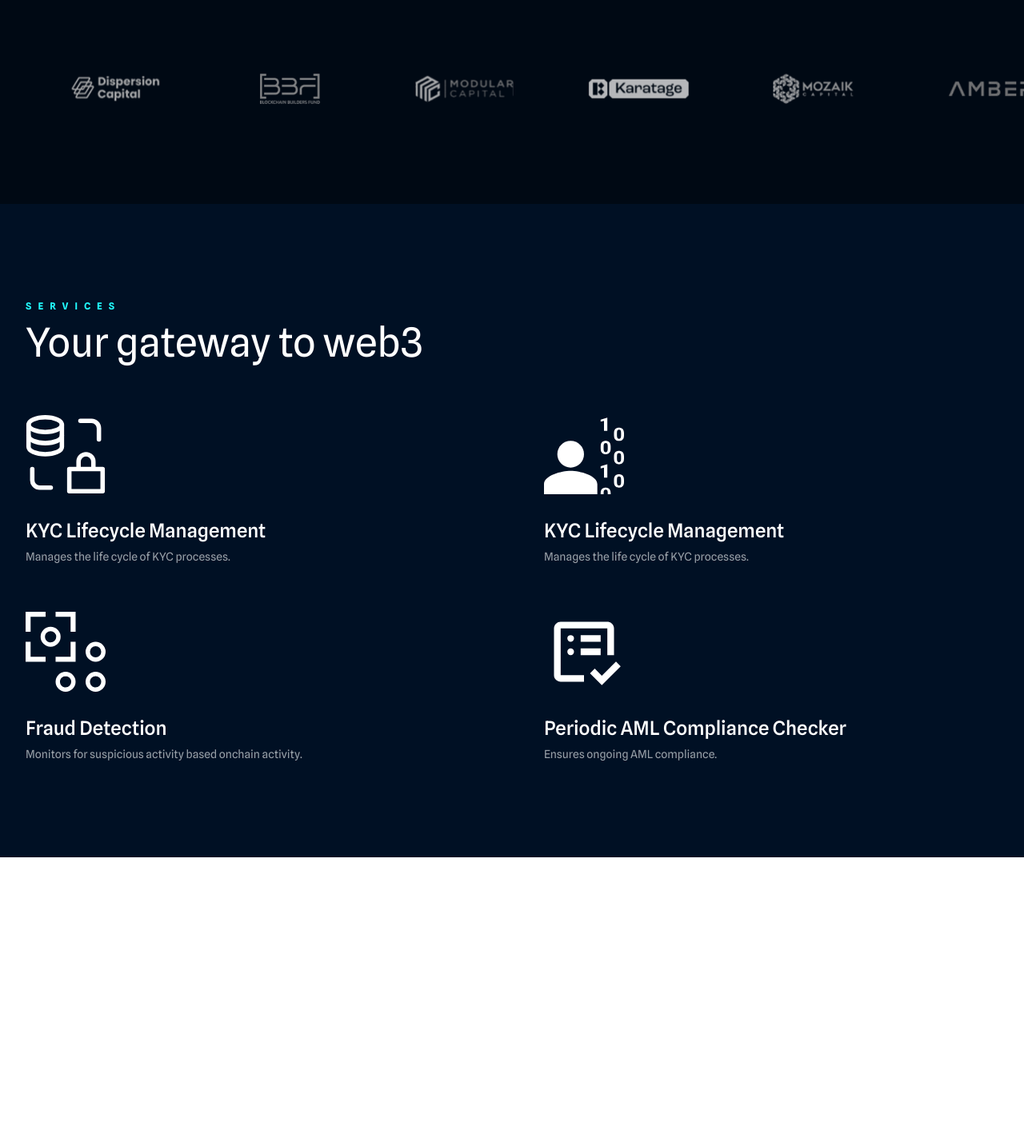
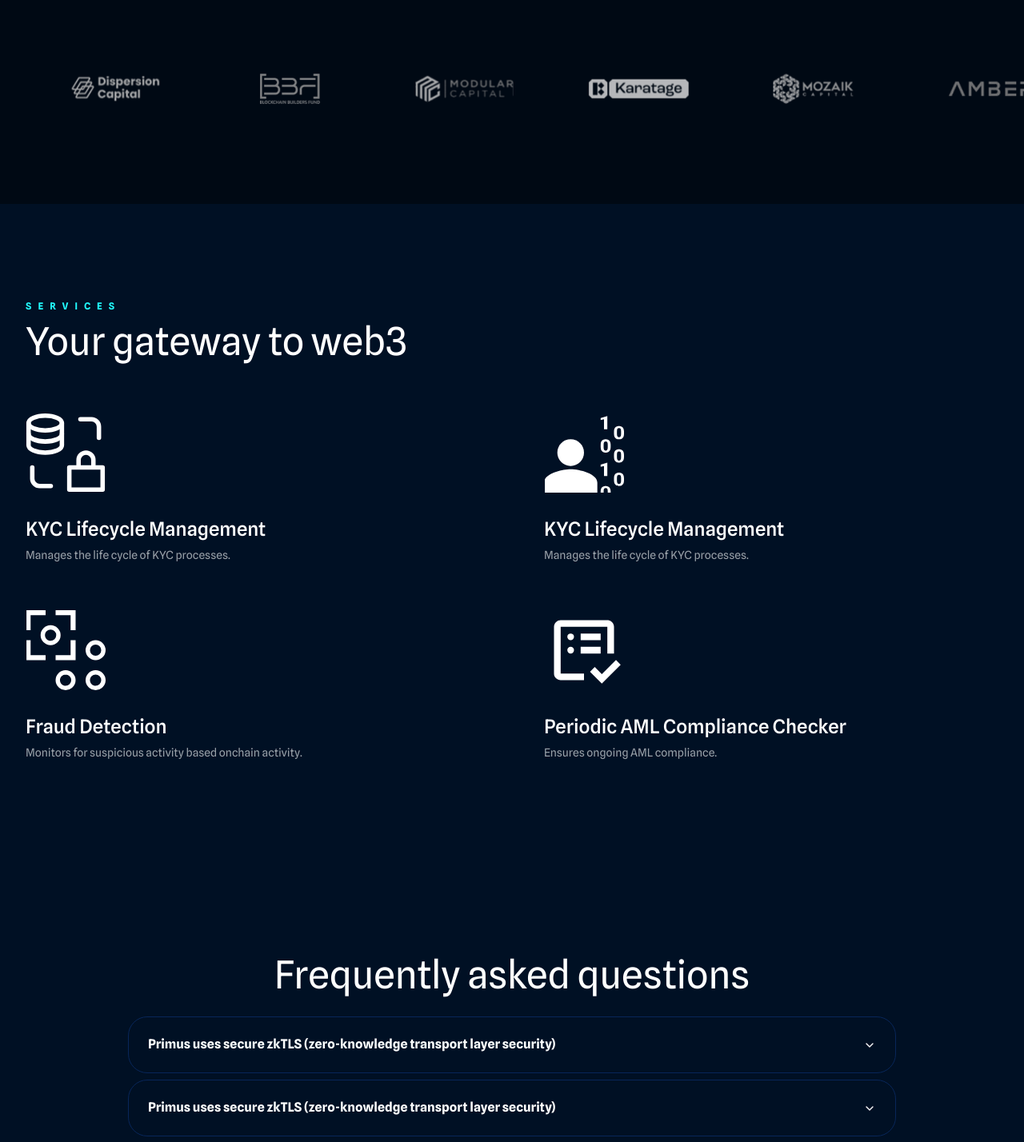
Before and after one commit to mysolidio/portal, a Next.js app: page / in a window 1280 px wide. Shown: the part 1330-2758 px from the top of the page at 80% size. Before the commit the page ends 2402 px from the top, so only its background shows below. Built offline with nearby package versions, Linux system fonts and the light colour scheme.

Commit message:
Implement FAQ section

```diff
--- a/app/page.tsx
+++ b/app/page.tsx
@@ -1,6 +1,7 @@
 import Header from "@/components/header";
 import Hero from "@/components/hero";
 import Partners from "@/components/sections/partners";
+import Questions from "@/components/sections/questions";
 import Services from "@/components/sections/services";
 import Solution from "@/components/sections/solution";
 
@@ -12,6 +13,8 @@ export default function Home() {
       <Solution />
       <Partners />
       <Services />
+      {/* Use cases */}
+      <Questions />
     </>
   );
 }
--- a/components/common/logo.tsx
+++ b/components/common/logo.tsx
@@ -16,6 +16,9 @@ export default function Logo({ size = 24, className = "" }: Props) {
       xmlns="http://www.w3.org/2000/svg"
       xmlnsXlink="http://www.w3.org/1999/xlink"
     >
+      <clipPath id="a">
+        <path d="m.64502 0h160v206h-160z" />
+      </clipPath>
       <g
         clipPath="url(#a)"
         transform={`translate(${(viewBoxSize - 161) / 2}, 0)`}
--- a/components/sections/partners/index.tsx
+++ b/components/sections/partners/index.tsx
@@ -14,7 +14,7 @@ export default async function PartnersSection() {
                 src={`/partner-0${idx}.webp`}
                 alt="Partner"
                 fill
-                objectFit="contain"
+                className="object-contain"
               />
             </div>
           ))}
--- /dev/null
+++ b/components/sections/questions.tsx
@@ -0,0 +1,40 @@
+import { ChevronDownIcon } from "lucide-react";
+
+const items = Array.from({
+  length: 5,
+}).fill({
+  question:
+    "Primus uses secure zkTLS (zero-knowledge transport layer security)",
+  answer:
+    "Primus uses secure zkTLS (zero-knowledge transport layer security) and zkFHE (zero-knowledge fully homomorphic encryption) to validate arbitrary web data and utilize it in an encrypted form. Primus uses secure zkTLS (zero-knowledge transport layer security) and zkFHE (zero-knowledge fully homomorphic encryption) to validate arbitrary web data and utilize it in an encrypted form. Primus uses secure zkTLS (zero-knowledge transport layer security) and zkFHE (zero-knowledge fully homomorphic encryption) to validate arbitrary web data and utilize it in an encrypted form. Primus uses secure zkTLS (zero-knowledge transport layer security) and zkFHE (zero-knowledge fully homomorphic encryption) to validate arbitrary web data and utilize it in an encrypted form.",
+}) as { question: string; answer: string }[];
+
+export default function QuestionsSection() {
+  return (
+    <div className="bg-[#001024] py-20 text-white lg:py-30">
+      <div className="container lg:max-w-5xl">
+        <div className="text-center text-[32px] leading-[1.2] lg:text-[48px]">
+          Frequently asked questions
+        </div>
+        <div className="mt-10 space-y-2 lg:mt-6">
+          {items.map(({ question, answer }, idx) => (
+            <details
+              key={idx}
+              className="group rounded-[16px] border border-[#082659] p-4 lg:rounded-[24px] lg:p-6"
+            >
+              <summary className="flex cursor-pointer items-center justify-between gap-6">
+                <div className="text-[16px] leading-[1.3] group-open:font-bold lg:font-bold">
+                  {question}
+                </div>
+                <ChevronDownIcon className="size-4 transition-transform duration-300 group-open:rotate-180" />
+              </summary>
+              <div className="mt-4 rounded-[8px] bg-[linear-gradient(0deg,#002A72_0%,_rgba(0,80,216,0)_100%)] p-4 text-[14px] leading-[1.5] lg:rounded-[16px] lg:p-6">
+                {answer}
+              </div>
+            </details>
+          ))}
+        </div>
+      </div>
+    </div>
+  );
+}
--- a/components/sections/services/index.tsx
+++ b/components/sections/services/index.tsx
@@ -36,7 +36,7 @@ export default function ServicesSection() {
           <div className="text-[12px] leading-[1.3] font-bold tracking-[8px] text-[#21FBFF] uppercase">
             Services
           </div>
-          <div className="mt-2 text-[32px] leading-[1.2] lg:text-[50px]">
+          <div className="mt-2 text-[32px] leading-[1.2] lg:text-[48px]">
             Your gateway to web3
           </div>
         </div>
--- a/components/sections/solution/index.tsx
+++ b/components/sections/solution/index.tsx
@@ -10,7 +10,7 @@ export default function SolutionSection() {
           <div className="text-[12px] leading-[1.3] font-bold tracking-[8px] text-[#21FBFF] uppercase">
             Solution
           </div>
-          <div className="mt-2 text-[32px] leading-[1.2] lg:text-[50px]">
+          <div className="mt-2 text-[32px] leading-[1.2] lg:text-[48px]">
             Unleash the potential
           </div>
           <div className="mt-4 text-[14px] leading-[1.5] lg:mt-6">
```
